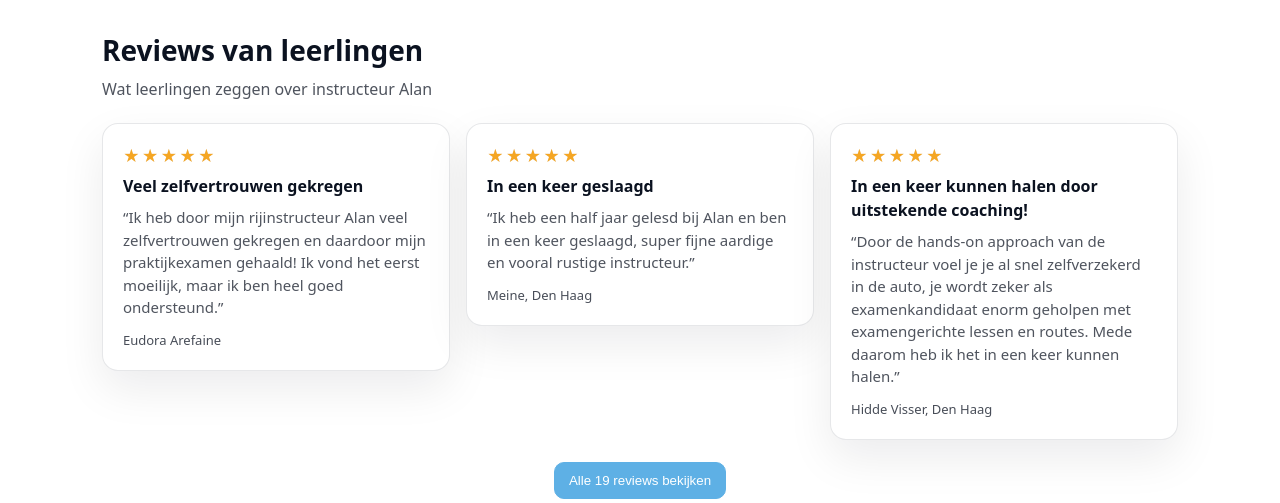
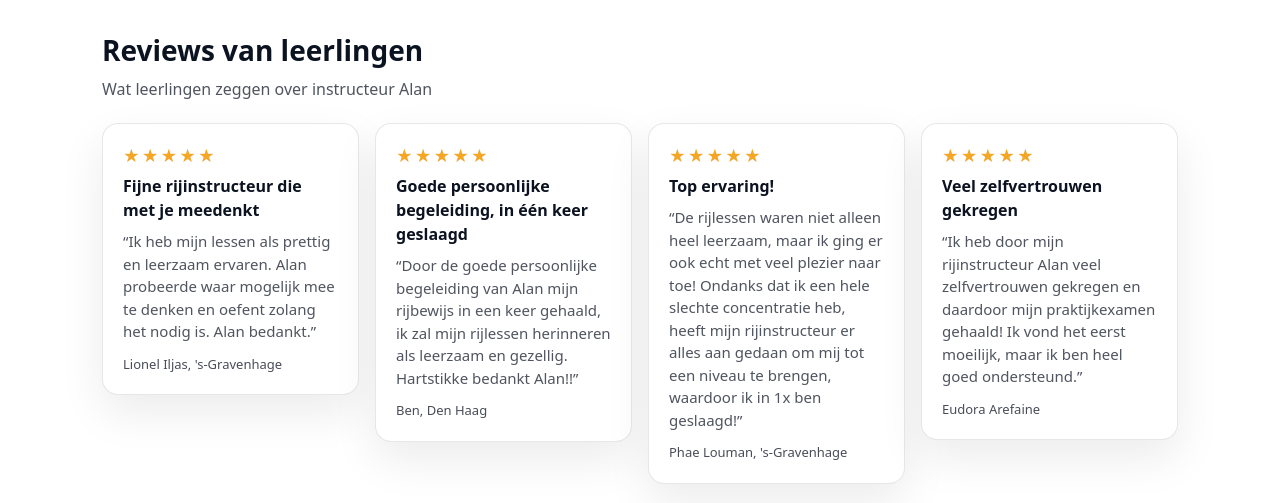
Before and after one commit to Baspappa/main, a plain HTML site: page index.html in a window 1280 px wide. Shown: the part 4960-5463 px from the top of the page. Drawn offline with Linux system fonts and the light colour scheme.

Commit message:
Vier wisselende reviews op de pagina
Co-Authored-By: Claude Fable 5.1 <noreply@anthropic.com>
Claude-Session: https://claude.ai/code/session_01SSMSMi42VnM5wMM4L9aCFY

```diff
--- a/script.js
+++ b/script.js
@@ -33,7 +33,6 @@ document.addEventListener("DOMContentLoaded", function () {
     {
       title: "Veel zelfvertrouwen gekregen",
       text: "Ik heb door mijn rijinstructeur Alan veel zelfvertrouwen gekregen en daardoor mijn praktijkexamen gehaald! Ik vond het eerst moeilijk, maar ik ben heel goed ondersteund.",
-      featured: true,
       name: "Eudora Arefaine",
       place: "",
       date: ""
@@ -41,7 +40,6 @@ document.addEventListener("DOMContentLoaded", function () {
     {
       title: "In een keer geslaagd",
       text: "Ik heb een half jaar gelesd bij Alan en ben in een keer geslaagd, super fijne aardige en vooral rustige instructeur.",
-      featured: true,
       name: "Meine",
       place: "Den Haag",
       date: ""
@@ -56,7 +54,6 @@ document.addEventListener("DOMContentLoaded", function () {
     {
       title: "In een keer kunnen halen door uitstekende coaching!",
       text: "Door de hands-on approach van de instructeur voel je je al snel zelfverzekerd in de auto, je wordt zeker als examenkandidaat enorm geholpen met examengerichte lessen en routes. Mede daarom heb ik het in een keer kunnen halen.",
-      featured: true,
       name: "Hidde Visser",
       place: "Den Haag",
       date: ""
@@ -196,10 +193,11 @@ document.addEventListener("DOMContentLoaded", function () {
   const reviewsAll = document.getElementById("reviewsAll");
   const reviewsOverlay = document.getElementById("reviewsOverlay");
   const reviewsOpen = document.getElementById("reviewsOpen");
-  const PREVIEW_COUNT = 3;
+  const PREVIEW_COUNT = 4;
   if (reviewsContainer && REVIEWS.length) {
-    const featured = REVIEWS.filter((r) => r.featured);
-    renderReviews(reviewsContainer, (featured.length ? featured : REVIEWS).slice(0, PREVIEW_COUNT));
+    const short = REVIEWS.filter((r) => r.text.length <= 420);
+    const pool = (short.length >= PREVIEW_COUNT ? short : REVIEWS).slice().sort(() => Math.random() - 0.5);
+    renderReviews(reviewsContainer, pool.slice(0, PREVIEW_COUNT));
     if (reviewsOpen) {
       if (REVIEWS.length <= PREVIEW_COUNT) reviewsOpen.hidden = true;
       else reviewsOpen.textContent = "Alle " + REVIEWS.length + " reviews bekijken";
--- a/style.css
+++ b/style.css
@@ -425,7 +425,7 @@ ul {
 #reviewsSlider {
   columns: auto;
   display: grid;
-  grid-template-columns: repeat(auto-fit, minmax(280px, 1fr));
+  grid-template-columns: repeat(auto-fit, minmax(240px, 1fr));
   gap: 16px;
   align-items: start;
 }
```
